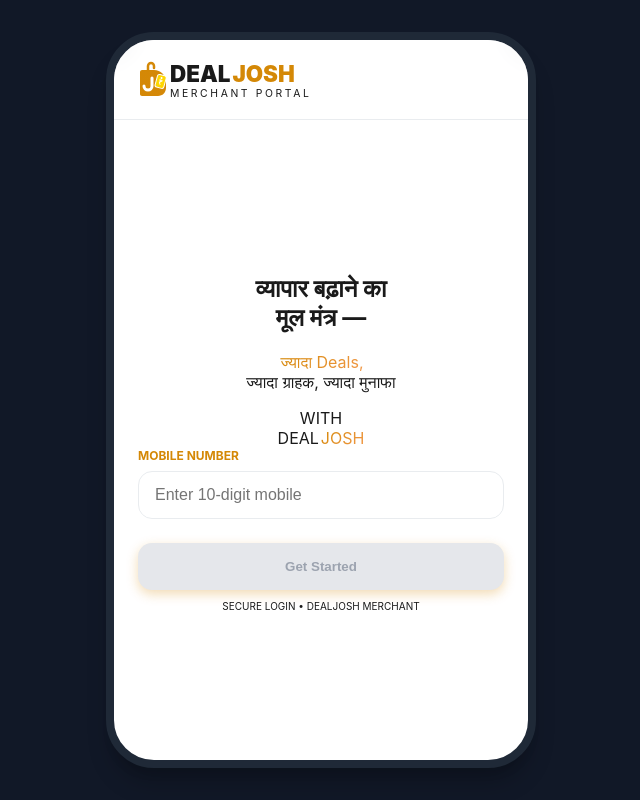
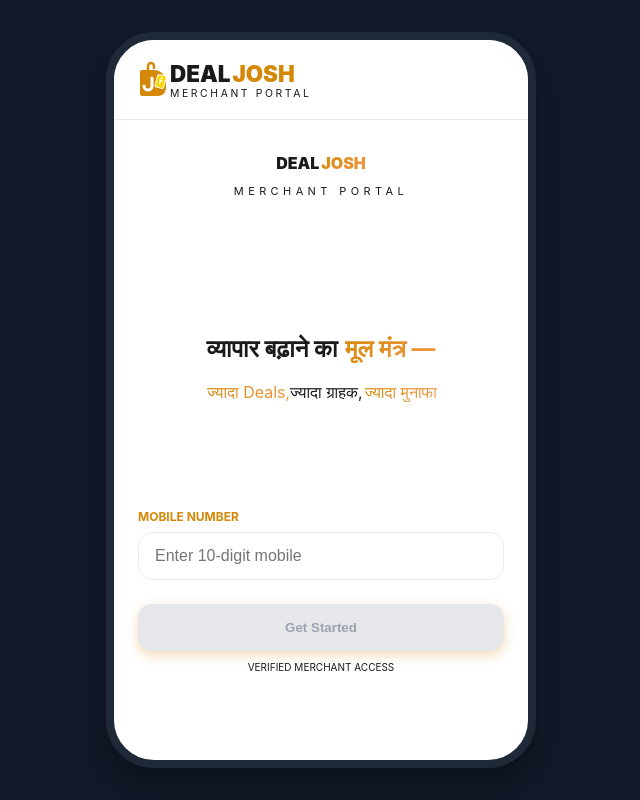
Before and after one commit to meenaorbiz/dealjosh, a React (Vite) app in the folder packages/frontend/: page /login in a window 1280 px wide. Shown: the whole page, without its empty margins (319-959 px from the left). Built offline with nearby package versions, Linux system fonts and the light colour scheme; no server answers.

Commit message:
style: final layout fix using justify-around for perfect vertical balance

```diff
--- a/packages/frontend/src/components/BrandMessage.jsx
+++ b/packages/frontend/src/components/BrandMessage.jsx
@@ -2,24 +2,31 @@
 
 const BrandMessage = ({ className = "" }) => {
   return (
-    <div className={`text-center mb-8 px-6 ${className}`}>
-      {/* Title: व्यापार बढ़ाने का मूल मंत्र */}
-      <h2 className="text-3xl font-black text-gray-900 tracking-tight leading-tight mb-4">
-        व्यापार बढ़ाने का <br /> मूल मंत्र —
+    <div className={`text-center w-full animate-in fade-in duration-1000 ${className}`}>
+      {/* 1. Brand Identity */}
+      <div className="mb-6">
+        <div className="text-4xl font-[900] tracking-tighter inline-flex items-center">
+          <span className="text-[#1a1a1a]">DEAL</span>
+          <span className="dj-gold-text">JOSH</span>
+        </div>
+        <div className="text-[10px] font-bold text-gray-400 tracking-[0.4em] uppercase mt-1">
+          Merchant Portal
+        </div>
+      </div>
+
+      {/* 2. Mool Mantra */}
+      <h2 className="text-base font-bold text-gray-700 tracking-tight mb-4">
+        व्यापार बढ़ाने का <span className="dj-gold-text text-xl ml-1">मूल मंत्र</span>
       </h2>
 
-      {/* Subtitle: ज्यादा Deals, ज्यादा ग्राहक, ज्यादा मुनाफा */}
-      <p className="text-lg font-bold text-gray-600 leading-relaxed">
-        <span className="dj-gold-text text-xl">ज्यादा Deals,</span> <br />
-        ज्यादा ग्राहक, ज्यादा मुनाफा
-      </p>
-
-      {/* DealJosh Branding */}
-      <div className="mt-4">
-        <span className="text-sm font-bold text-gray-400 uppercase tracking-widest">With</span>
-        <div className="text-2xl font-black tracking-tighter mt-1">
-          <span className="text-[--dj-gold]">DEAL</span><span className="dj-gold-text">JOSH</span>
+      {/* 3. Success Formula */}
+      <div className="flex flex-col items-center px-2">
+        <div className="flex items-center justify-center gap-1.5 whitespace-nowrap text-[1rem] font-extrabold">
+          <span className="dj-gold-text">ज्यादा Deals,</span>
+          <span className="text-gray-900">ज्यादा ग्राहक,</span>
+          <span className="dj-gold-text">ज्यादा मुनाफा</span>
         </div>
+        <div className="w-20 h-[2px] bg-gradient-to-r from-transparent via-[--dj-gold] to-transparent mt-3 opacity-40"></div>
       </div>
     </div>
   );
--- a/packages/frontend/src/index.css
+++ b/packages/frontend/src/index.css
@@ -60,11 +60,10 @@
   flex: 1;
   display: flex;
   flex-direction: column;
-  justify-content: center;
+  /* Remove justify-content: flex-start */
   overflow-y: auto;
   padding: 24px;
-  /* Push content down if header is absolute */
-  padding-top: 100px;
+  padding-top: 60px; /* Space for the header */
 }
 
 /* Mobile responsive override */
--- a/packages/frontend/src/views/auth/LoginDiscovery.jsx
+++ b/packages/frontend/src/views/auth/LoginDiscovery.jsx
@@ -1,8 +1,8 @@
 import React, { useState } from 'react';
 import { useNavigate } from 'react-router-dom';
 import { api } from '../../api/client';
-import { Button } from '../../components/ui/Button'; // Using your UI component
-import { Input } from '../../components/ui/Input';   // Using your UI component
+import { Button } from '../../components/ui/Button';
+import { Input } from '../../components/ui/Input';
 import BrandMessage from '../../components/BrandMessage';
 
 const LoginDiscovery = () => {
@@ -15,11 +15,9 @@
     e.preventDefault();
     setLoading(true);
     setError('');
-
     try {
       const response = await api.get(`/public/discover?mobile=${mobile}`);
       const { status } = response.data;
-
       if (status === 'NEW_USER') {
         navigate('/register', { state: { mobile } });
       } else if (status === 'EXISTING_USER') {
@@ -33,14 +31,38 @@
   };
 
   return (
-    <div className="flex flex-col w-full animate-in fade-in duration-700">
-      {/* Centralized Brand Logic */}
-      <BrandMessage />
+    /* h-full and justify-around spreads the content perfectly across the screen */
+    <div className="flex flex-col h-full w-full justify-around py-10 px-6">
 
-      <div className="px-6">
-        <form onSubmit={handleDiscovery} className="space-y-6">
+      {/* 1. TOP: The Brand Header */}
+      <div className="text-center animate-in fade-in zoom-in duration-700">
+        <div className="text-5xl font-[900] tracking-tighter inline-flex items-center">
+          <span className="text-[#1a1a1a]">DEAL</span>
+          <span className="dj-gold-text">JOSH</span>
+        </div>
+        <p className="text-[11px] font-bold text-gray-400 tracking-[0.4em] uppercase mt-2">
+          Merchant Portal
+        </p>
+      </div>
+
+      {/* 2. MIDDLE: The Mool Mantra & Formula */}
+      <div className="text-center space-y-4">
+        <h2 className="text-base font-bold text-gray-700 tracking-tight">
+          व्यापार बढ़ाने का <span className="dj-gold-text text-xl ml-1">मूल मंत्र —</span>
+        </h2>
+        <div className="flex items-center justify-center gap-1 whitespace-nowrap text-[1rem] font-extrabold">
+          <span className="dj-gold-text">ज्यादा Deals,</span>
+          <span className="text-gray-900">ज्यादा ग्राहक,</span>
+          <span className="dj-gold-text">ज्यादा मुनाफा</span>
+        </div>
+        <div className="w-20 h-[2px] bg-gradient-to-r from-transparent via-[--dj-gold] to-transparent mx-auto opacity-40"></div>
+      </div>
+
+      {/* 3. BOTTOM: The Login Form */}
+      <div className="w-full">
+        <form onSubmit={handleDiscovery} className="space-y-8">
           <Input
-            label="Mobile Number"
+            label="MOBILE NUMBER"
             type="tel"
             placeholder="Enter 10-digit mobile"
             value={mobile}
@@ -48,8 +70,6 @@
             required
             error={error}
           />
-
-          {/* Button uses the variant logic from your ui/Button.jsx */}
           <Button
             type="submit"
             variant="primary"
@@ -59,9 +79,8 @@
             Get Started
           </Button>
         </form>
-
-        <p className="text-center text-[10px] text-gray-400 mt-12 uppercase tracking-widest">
-          Secure Login • DealJosh Merchant
+        <p className="text-center text-[10px] text-gray-400 mt-8 tracking-widest uppercase">
+          Verified Merchant Access
         </p>
       </div>
     </div>
```
